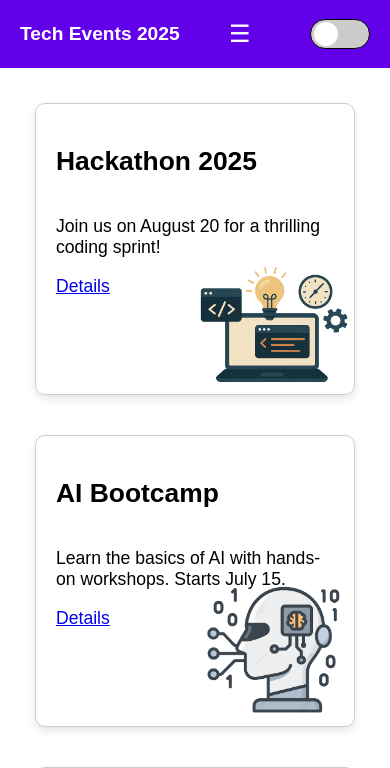
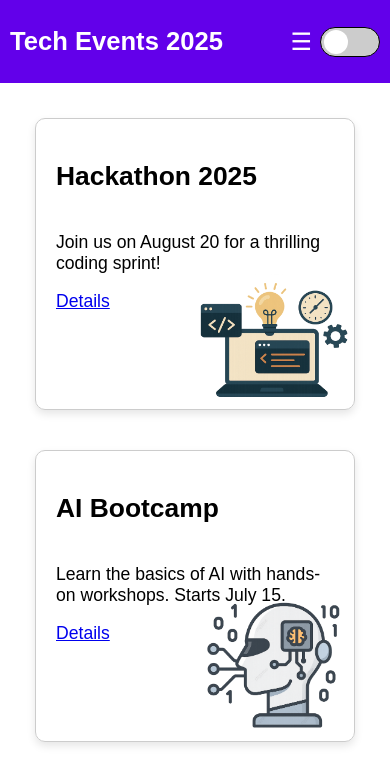
Before and after one commit to raunak5131/event-showcase, a plain HTML site: page index.html in a window 390 px wide. Shown: the top 768 px of the page. Drawn offline with Linux system fonts and the light colour scheme.

Commit message:
Initial commit or update

```diff
--- a/style.css
+++ b/style.css
@@ -56,7 +56,8 @@ body {
   }
 
   .menu-toggle {
-    display: block;
+    display: flex;
+    margin-left: auto;
   }
 
   /* New changes to keep toggle switch next to menu on same line */
@@ -64,17 +65,18 @@ body {
     display: flex;
     align-items: center;
     justify-content: space-between;
-    flex-wrap: nowrap;
+    flex-wrap: wrap;
+    padding: 10px 10px;
   }
 
   .navbar > h1 {
-    font-size: 1.2rem;
+    font-size: 1.6rem;
     white-space: nowrap;
   }
 
-  .menu-toggle,
+
   .toggle-switch {
-    margin-left: 10px;
+    margin-left:2px !important;
   }
 
   .menu-toggle {
```
